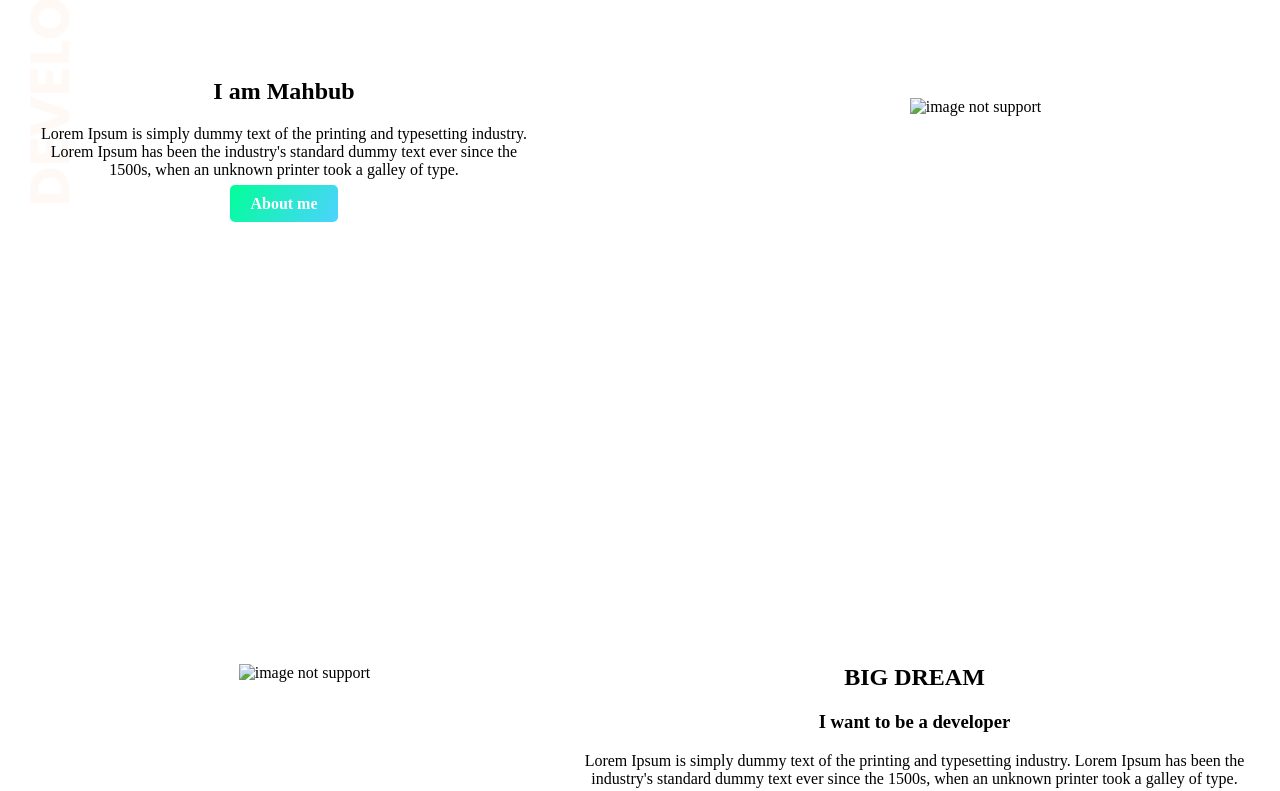
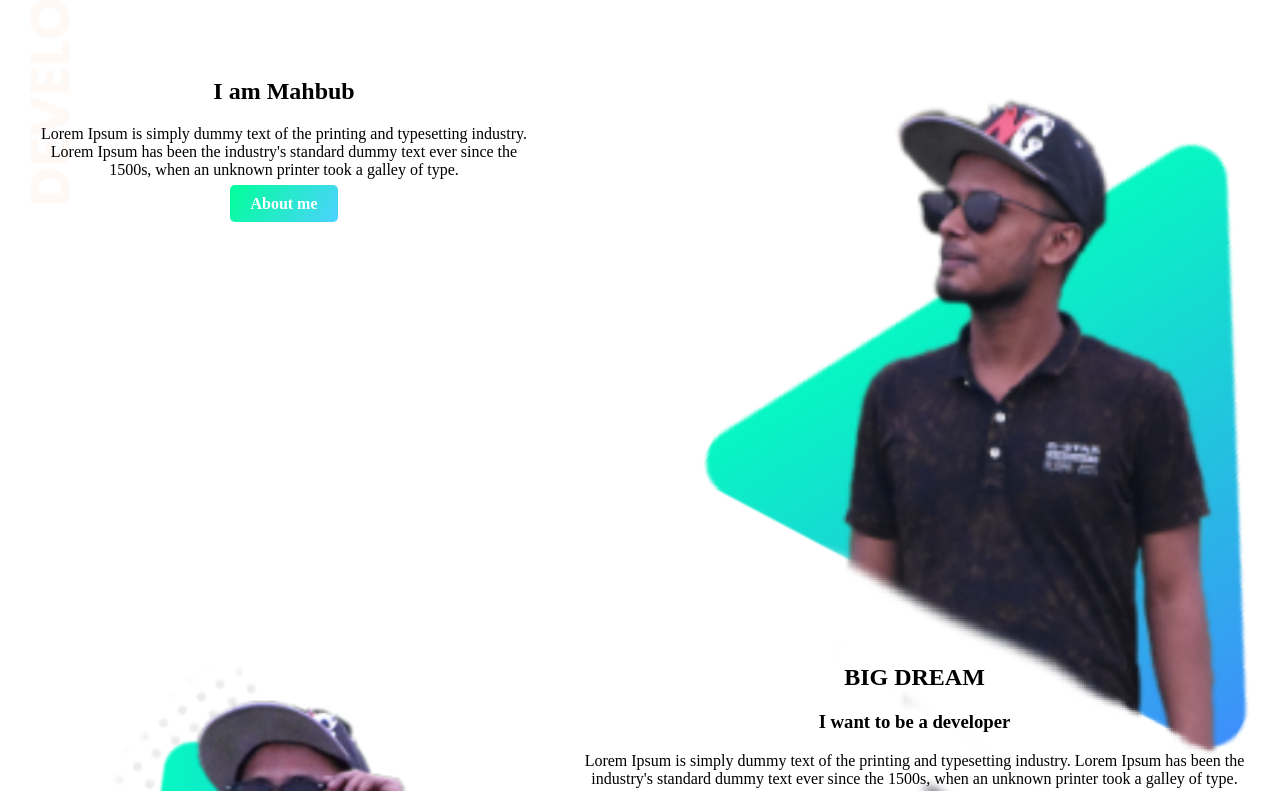
Before and after one commit to mahbubpatwary/1st-assignment, a plain HTML site: page index.html in a window 1280 px wide. Shown: the part 156-947 px from the top of the page. Drawn offline with Linux system fonts and the light colour scheme; files whose address does not match are found by name.

Commit message:
Update index.html

```diff
--- a/index.html
+++ b/index.html
@@ -123,7 +123,7 @@
 		</div>
 		<div class="half_wide right">
 
-			<img class="image upimage" alt="image not support" src="image/image1.png"
+			<img class="image upimage" alt="image not support" src="image1.png"
 
 		</div>
 	 </section>
@@ -132,7 +132,7 @@
 	 <section class="section">
 	 <div>
 	 	<div class="half_wide left">
-	 		<img class="image" alt="image not support" src="image/image2.png">
+	 		<img class="image" alt="image not support" src="image2.png">
 
 
 	 	</div
```
